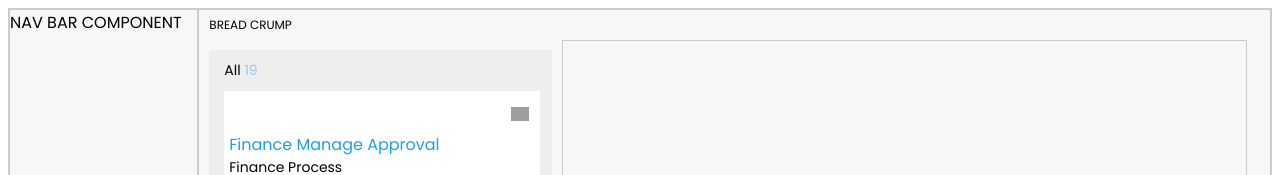
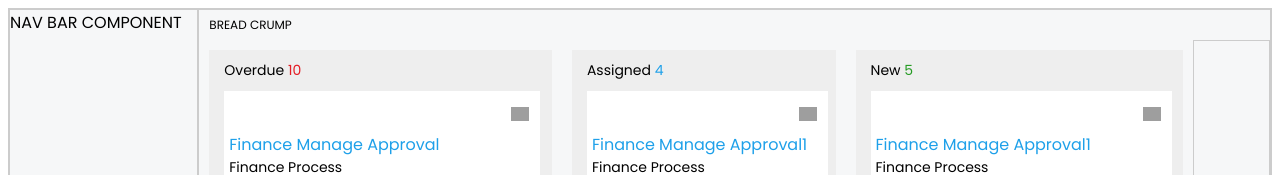
Before and after one commit to NishanthAlmeida/react-ts-umy2rb, a React app: page / in a window 1280 px wide. Shown: the top 175 px of the page. Built offline with nearby package versions, Linux system fonts and the light colour scheme; grey boxes are pictures that could not be loaded.

Commit message:
5 files modified

```diff
--- a/component/task-cards.tsx
+++ b/component/task-cards.tsx
@@ -10,14 +10,6 @@ interface TaskCardProps {
 }
 
 interface TaskCardState { containerExpanded: boolean; }
-
-export const renderheaders = (applicationName: string, processName: string) => {
-  return (
-    <React.Fragment>
-
-    </React.Fragment>
-  )
-}
 
 export const renderProcessData = (props: TaskCardProps) => {
 
--- a/containers/mytasks-container.tsx
+++ b/containers/mytasks-container.tsx
@@ -18,7 +18,7 @@ export class MyTasks extends React.Component<IMyTasksProps, IMyTasksState> {
     return(
       <div className="homepage-columns mytask-container">
         <BreadCrump />
-        <TaskDetails taskStatusToDisplay={['All']} />
+        <TaskDetails taskStatusToDisplay={['Overdue', 'Assigned', 'New']} />
       </div>
     );
   }
--- a/css/home-page.css
+++ b/css/home-page.css
@@ -10,7 +10,7 @@
 }
 
 .homepage-columns{
-  height:680px;
+  height: 725px;
   background-color: #F6F7F8;
   float: left;
   border: 1px solid #ccc;
--- a/defaults/taskcard-defaults.tsx
+++ b/defaults/taskcard-defaults.tsx
@@ -11,6 +11,6 @@ export default {
   },
   TaskCardDefaultValues : {
     cardExpandedHeight: '400px',
-    cardHeight: '220px'
+    cardHeight: '200px'
   }
 }
--- a/style.css
+++ b/style.css
@@ -8,13 +8,13 @@ body{
   /* width: 32%; */
     max-width: 32%;
   margin: 10px;
-  height: 600px;
+  height: 675px;
   background-color: #EEE;
   padding: 10px 5px;
 }
 
 .taskdetails-content{
-    height: inherit;
+    height: 650px;
     overflow: auto;
 }
 
```
